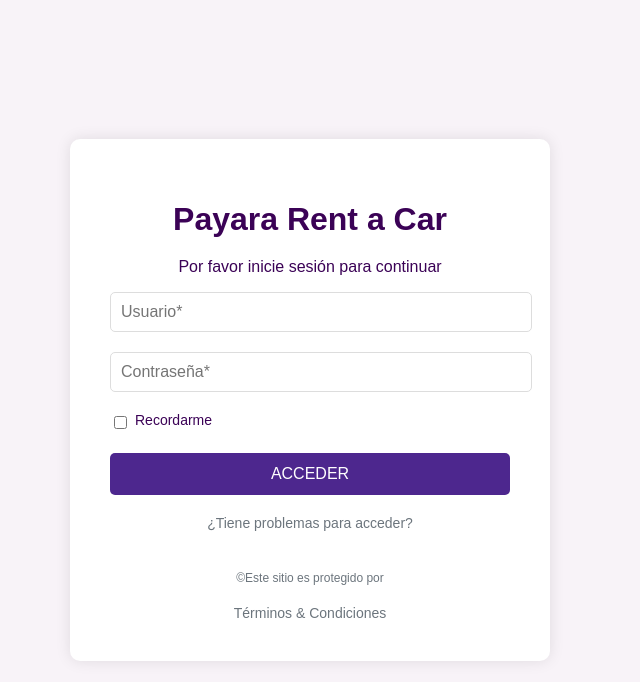
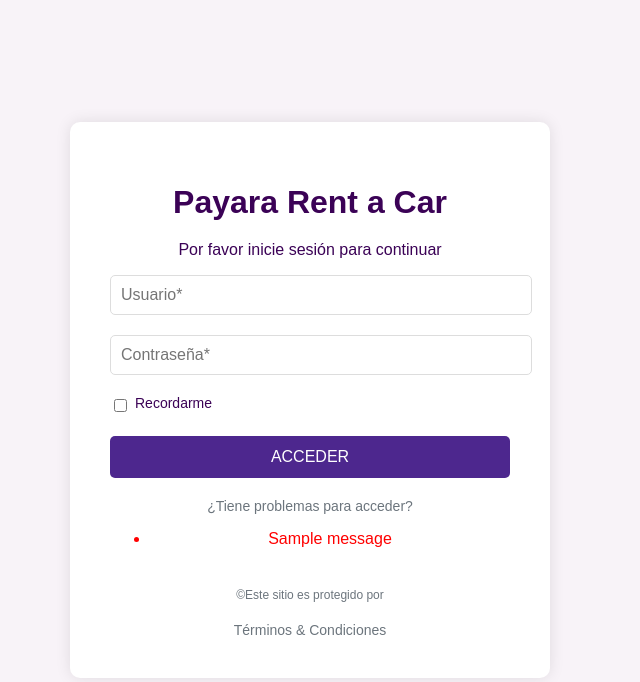
Before and after one commit to fash2110/ReqSoft-RentACar, a Flask app: template templates/IniciarSesion.html in a window 1280 px wide. Shown: the top 682 px of the page, without its empty margins (330-970 px from the left). Run offline with Flask 3, Linux system fonts and the light colour scheme; the template is opened without the code that fills it, so the values that code supplies are empty; one stand-in notice (Sample message) is shown.

Commit message:
Update IniciarSesion.html

```diff
--- a/templates/IniciarSesion.html
+++ b/templates/IniciarSesion.html
@@ -99,6 +99,18 @@
         <button type="submit">ACCEDER</button>
     </form>
     <a href="#">¿Tiene problemas para acceder?</a>
+
+    <!-- Para mostrar los mensajes flash -->
+    {% with messages = get_flashed_messages() %}
+        {% if messages %}
+            <ul style="color: red;">
+                {% for message in messages %}
+                    <li>{{ message }}</li>
+                {% endfor %}
+            </ul>
+        {% endif %}
+    {% endwith %}
+
     <footer>
         ©Este sitio es protegido por <a href="#">Términos & Condiciones</a>
     </footer>
```
